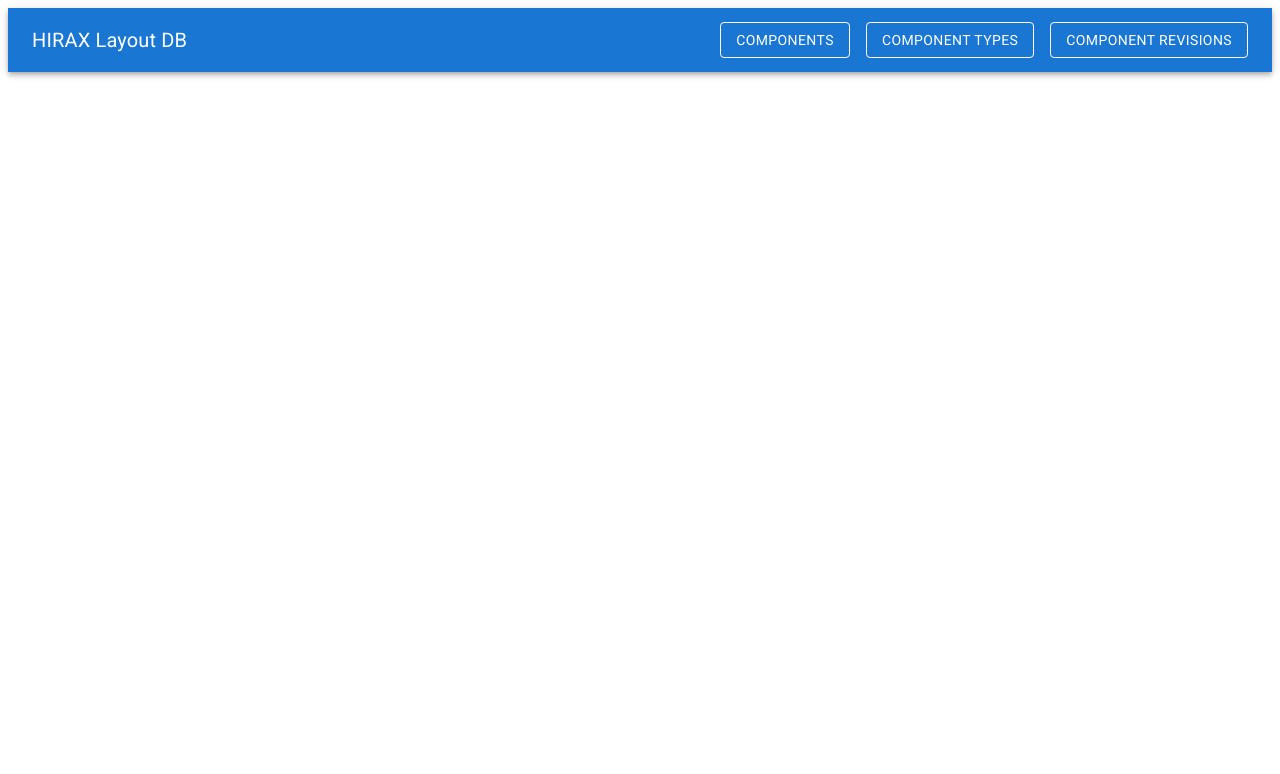
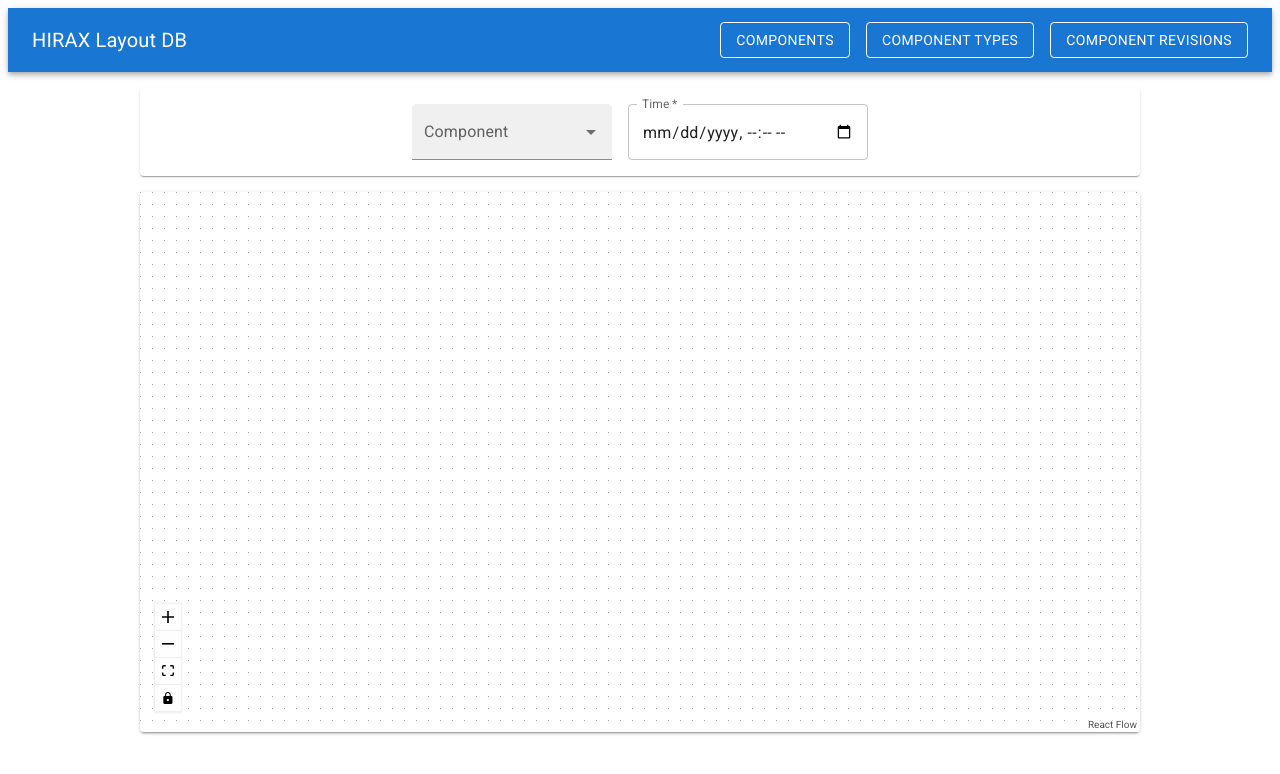
Before and after one commit to radiocosmology/padloper, a React (Create React App) app in the folder web-interface/: page /component-connections in a window 1280 px wide. Shown: the top 774 px of the page. Built offline with nearby package versions, Linux system fonts and the light colour scheme.

Commit message:
Added React Flow

```diff
--- a/web-interface/package.json
+++ b/web-interface/package.json
@@ -13,6 +13,7 @@
     "@testing-library/user-event": "^12.8.3",
     "react": "^17.0.2",
     "react-dom": "^17.0.2",
+    "react-flow-renderer": "^9.7.3",
     "react-router-dom": "^5.3.0",
     "react-scripts": "4.0.3",
     "web-vitals": "^1.1.2"
--- a/web-interface/src/App.js
+++ b/web-interface/src/App.js
@@ -4,6 +4,7 @@ import ComponentList from './ComponentList.js';
 import ComponentTypeList from './ComponentTypeList.js';
 import ComponentRevisionList from './ComponentRevisionList.js';
 import ComponentPage from './ComponentPage.js';
+import ComponentConnectionVisualizer from './ComponentConnectionVisualizer.js';
 import Header from './Header.js';
 
 import {
@@ -11,6 +12,7 @@ import {
   Switch,
   Route,
 } from "react-router-dom";
+
 
 function App() {
 
@@ -31,6 +33,9 @@ function App() {
           <Route exact={true} path="/list/component-revisions">
             <ComponentRevisionList />
           </Route>
+          <Route exact={true} path="/component-connections">
+            <ComponentConnectionVisualizer />
+          </Route>
 
           <Route exact path="/component/:name">
             <ComponentPage />
--- a/web-interface/src/ComponentConnectionAutocomplete.js
+++ b/web-interface/src/ComponentAutocomplete.js
@@ -3,13 +3,13 @@ import Autocomplete from '@mui/material/Autocomplete';
 import CircularProgress from '@mui/material/CircularProgress';
 import TextField from '@mui/material/TextField';
 
-export default function ComponentConnectionAutocomplete(
+export default function ComponentAutocomplete(
     {
         onSelect,
-        name,
+        excludeName,
     }
 ) {
-    // note that the "name" attribute should be an ignored name when
+    // note that the "excludeName" attribute should be an ignored name when
     // listing the components.
     const [open, setOpen] = useState(false);
     const [options, setOptions] = useState([]);
@@ -39,9 +39,10 @@ export default function ComponentConnectionAutocomplete(
             fetch(input).then(
                 res => res.json()
             ).then(data => {
-                // get rid of the element with the same name as "name" parameter
+                // get rid of the element with the same name
+                // as "excludeName" parameter
                 let index = data.result.findIndex(
-                    (option) => option.name === name
+                    (option) => option.name === excludeName
                 );
                 if (index > -1) {
                     data.result.splice(index, 1);
--- a/web-interface/src/ComponentConnectionAddPanel.js
+++ b/web-interface/src/ComponentConnectionAddPanel.js
@@ -17,7 +17,7 @@ import styled from '@mui/material/styles/styled';
 import { Typography } from '@mui/material';
 import { verifyRegex } from './utility/utility.js';
 import { SettingsSuggestRounded } from '@mui/icons-material';
-import ComponentConnectionAutocomplete from './ComponentConnectionAutocomplete.js';
+import ComponentAutocomplete from './ComponentAutocomplete.js';
 
 const Panel = styled((props) => (
     <Paper
@@ -116,9 +116,9 @@ function ComponentConnectionAddPanel(
 
                 <Grid container spacing={2} justifyContent="space-around">
                     <Grid item>
-                        <ComponentConnectionAutocomplete
+                        <ComponentAutocomplete
                             onSelect={selectOption}
-                            name={name}
+                            excludeName={name}
                         />
                     </Grid>
 
--- /dev/null
+++ b/web-interface/src/ComponentConnectionVisualizer.js
@@ -0,0 +1,220 @@
+import React from 'react';
+import ReactFlow, { Controls, Background } from 'react-flow-renderer';
+import styled from '@mui/material/styles/styled';
+import createTheme from '@mui/material/styles/createTheme';
+import { Link } from "react-router-dom";
+
+import Paper from '@mui/material/Paper';
+import Typography from '@mui/material/Typography';
+import Button from '@mui/material/Button';
+import Grid from '@mui/material/Grid';
+import TextField from '@mui/material/TextField';
+import Stack from '@mui/material/Stack';
+
+import UnfoldMoreIcon from '@mui/icons-material/UnfoldMore';
+
+import ComponentAutocomplete from './ComponentAutocomplete.js';
+import { ThemeProvider } from '@emotion/react';
+
+const theme = createTheme({
+    typography: {
+        body2: {
+            fontWeight: 800,
+            fontSize: 16,
+        },
+    }
+});
+
+const TextLink = styled((props) => (
+    <Link
+        {...props}
+        style={{
+            textDecoration: 'none',
+        }}
+    />
+))(({ theme }) => ({
+}));
+
+const Root = styled((props) => (
+    <Paper
+        {...props}
+    />
+))(({ theme }) => ({
+    marginTop: theme.spacing(1),
+    padding: theme.spacing(1),
+    width: '1200px',
+    maxWidth: '100%',
+    marginLeft: 'auto',
+    marginRight: 'auto',
+    textAlign: 'center',
+}));
+
+const OptionsPanel = styled((props) => (
+    <Paper
+        {...props}
+    />
+))(({ theme }) => ({
+    width: '1000px',
+    maxWidth: '100%',
+    textAlign: 'center',
+    marginTop: theme.spacing(2),
+    paddingBottom: theme.spacing(2),
+}));
+
+const VisualizerPanel = styled((props) => (
+    <Paper
+        elevation={2}
+        {...props}
+    />
+))(({ theme }) => ({
+    height: '540px',
+    width: '1000px',
+    maxWidth: '100%',
+}));
+
+const ExpandConnectionsButton = styled((props) => (
+    <Button
+        style={{
+            maxWidth: '30px',
+            minWidth: '30px',
+            maxHeight: '30px',
+            minHeight: '30px',
+        }}
+        {...props}
+    >
+        <UnfoldMoreIcon />
+    </Button>
+))(({ theme }) => ({
+}));
+
+
+function ComponentNode({name}) {
+    return (
+        <ThemeProvider theme={theme}>
+            <Grid
+                container
+                justifyContent="center"
+                alignItems="center"
+            >
+                <Grid item xs={9}>
+                    <Typography
+                        variant="body2"
+                    >
+                        <TextLink to={`/component/${name}`}>
+                            {name}
+                        </TextLink>
+                    </Typography>
+                </Grid>
+                <Grid item>
+                    <ExpandConnectionsButton />
+                </Grid>
+            </Grid>
+
+        </ThemeProvider>
+
+    )
+}
+
+export default function ComponentConnectionVisualizer() {
+
+    const elements = [
+        {
+            id: '1',
+            connectable: false,
+            data: { label: (
+                <ComponentNode
+                    name={"COMP-2"}
+                />
+            ) },
+            position: { x: 250, y: 25 },
+        },
+        // default node
+        {
+            id: '2',
+            // you can also pass a React component as a label
+            data: { label: (
+                <ComponentNode
+                    name={"COMP-1"}
+                />
+            ) },
+            position: { x: 100, y: 125 },
+        },
+        {
+            id: '3',
+            data: { label: (
+                <ComponentNode
+                    name={"COMP-3"}
+                />
+            ) },
+            position: { x: 250, y: 250 },
+        },
+        // animated edge
+        { id: 'e1-2', source: '1', target: '2', animated: true },
+        { id: 'e2-3', source: '2', target: '3' },
+    ];
+
+    return (
+        <Grid
+            container
+            direction="column"
+            justifyContent="flex-start"
+            alignItems="center"
+            spacing={2}
+        >
+
+            <Grid item>
+                <OptionsPanel>
+                    <Grid container
+                        direction="row"
+                        justifyContent="center"
+                        alignItems="flex-end"
+                        spacing={2}
+                    >
+                        <Grid item>
+                            <ComponentAutocomplete
+                                onSelect={() => {}}
+                            />
+                        </Grid>
+                        <Grid item>
+                            <TextField
+                                required
+                                id="datetime-local"
+                                label="Time"
+                                type="datetime-local"
+                                sx={{ width: 240 }}
+                                InputLabelProps={{
+                                    shrink: true,
+                                }}
+                                size="large"
+                                onChange={(event) => {
+                                    let date = new Date(event.target.value);
+                                    //setTime(Math.round(date.getTime() / 1000));
+                                }}
+                            />
+                        </Grid>
+
+                    </Grid>
+                </OptionsPanel>
+            </Grid>
+
+            <Grid item>
+                <VisualizerPanel>
+                    <ReactFlow
+                        elements={elements}
+                        nodesConnectable={false}
+                    >
+                        <Background
+                            variant="dots"
+                            gap={12}
+                            size={0.5}
+                        />
+                        <Controls />
+                    </ReactFlow>
+                </VisualizerPanel>
+            </Grid>
+
+        </Grid>
+
+    )
+
+}
```
Also changed, not shown: 2 other files (tests, documents, lock files or other folders).
